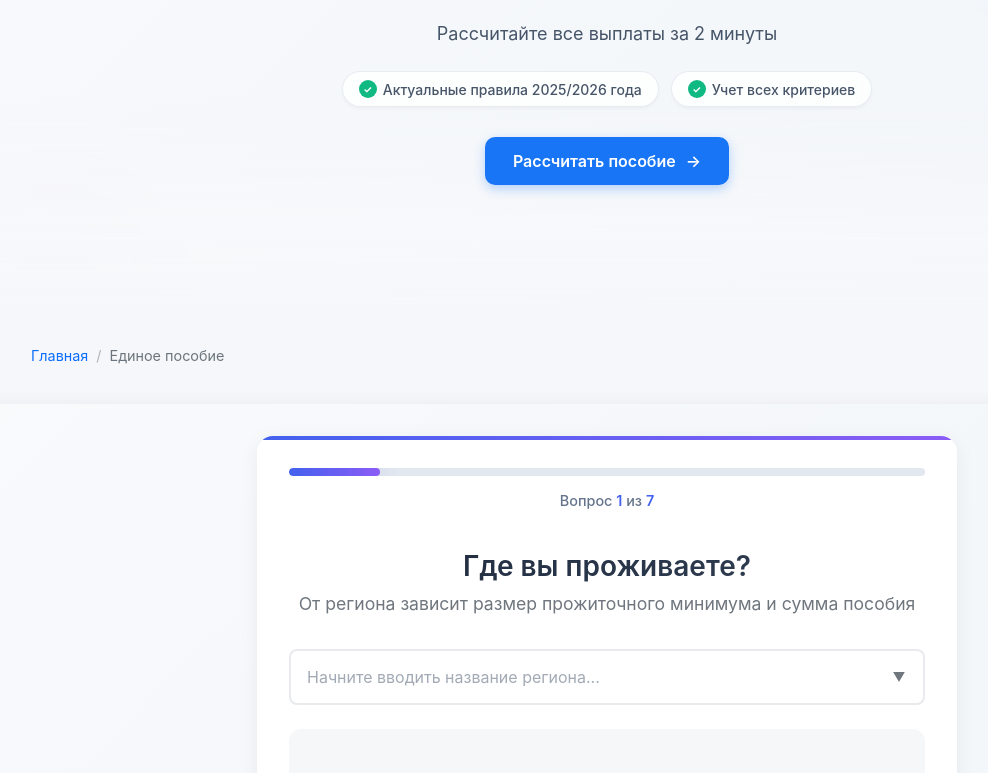
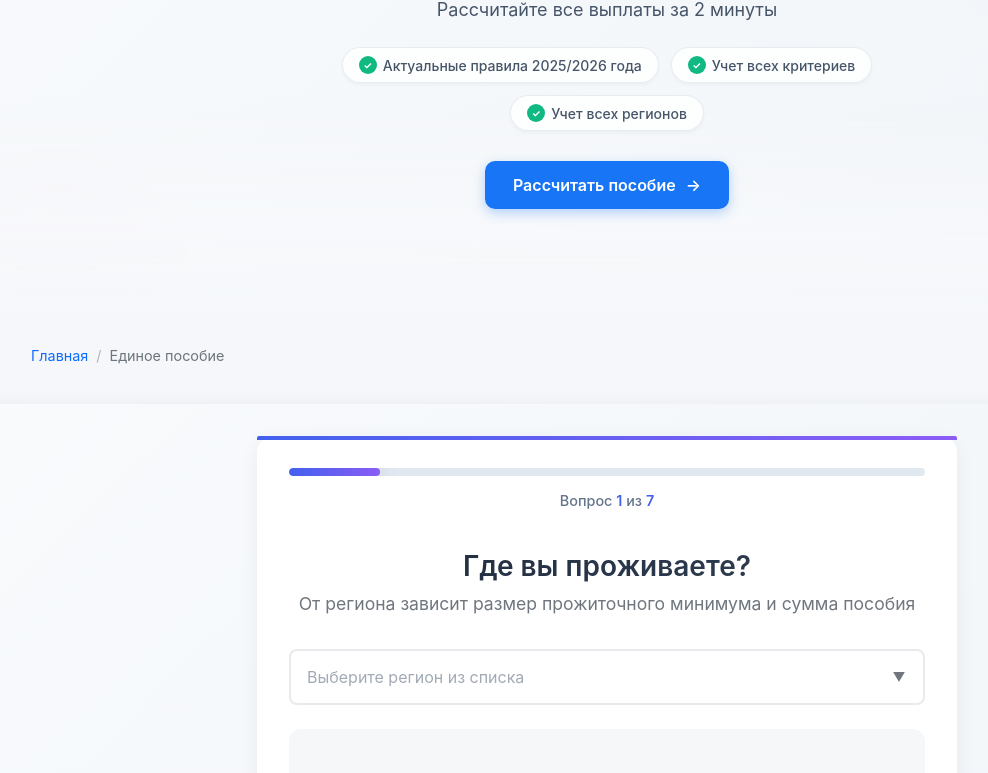
Before and after one commit to Pavel093/soc, a Nuxt app: page /edinoe-posobie in a window 1280 px wide. Shown: the part 307-1080 px from the top of the page, without its empty margins (33-1021 px from the left). Built offline with nearby package versions, Linux system fonts and the light colour scheme.

Commit message:
update gegions

```diff
--- a/components/SmartCalculator.vue
+++ b/components/SmartCalculator.vue
@@ -298,25 +298,11 @@ const showReasonDetails = ref(false)
 
 // ТЕПЕРЬ ДОБАВЛЯЕМ код для выбора региона после formData
 // Данные для выбора региона
-const regionSearch = ref('')
 const showRegionDropdown = ref(false)
-const regionSearchInput = ref(null)
 
 // Отсортированный по алфавиту список регионов
 const sortedRegions = computed(() => {
   return [...regions].sort((a, b) => a.name.localeCompare(b.name))
-})
-
-// Отфильтрованные регионы по поиску
-const filteredRegions = computed(() => {
-  if (!regionSearch.value.trim()) {
-    return sortedRegions.value
-  }
-
-  const searchTerm = regionSearch.value.toLowerCase().trim()
-  return sortedRegions.value.filter(region =>
-    region.name.toLowerCase().includes(searchTerm)
-  )
 })
 
 // Название выбранного региона
@@ -329,37 +315,15 @@ const selectedRegionName = computed(() => {
 // Методы для работы с регионами
 const selectRegion = (region) => {
   formData.value.region = region.code
-  regionSearch.value = region.name // Показываем полное название в поле ввода
   showRegionDropdown.value = false
-}
-
-const handleRegionSearch = () => {
-  // При вводе текста автоматически открываем dropdown
-  if (!showRegionDropdown.value) {
-    showRegionDropdown.value = true
-  }
 }
 
 const toggleDropdown = () => {
   showRegionDropdown.value = !showRegionDropdown.value
-  if (showRegionDropdown.value) {
-    nextTick(() => {
-      regionSearchInput.value?.focus()
-    })
-  }
 }
 
 const closeRegionDropdown = () => {
-  // Не закрываем dropdown если фокус в поле ввода
-  if (document.activeElement === regionSearchInput.value) {
-    return
-  }
   showRegionDropdown.value = false
-
-  // Если есть выбранный регион, показываем его название в поле поиска
-  if (formData.value.region && regionSearch.value !== selectedRegionName.value) {
-    regionSearch.value = selectedRegionName.value
-  }
 }
 
 // Директива для закрытия по клику вне элемента
@@ -376,16 +340,6 @@ const vClickOutside = {
     document.removeEventListener('click', el.clickOutsideEvent)
   }
 }
-
-// При монтировании устанавливаем начальное значение если регион уже выбран
-watch(() => formData.value.region, (newRegion) => {
-  if (newRegion && !regionSearch.value) {
-    const region = findRegionByCode(newRegion)
-    if (region) {
-      regionSearch.value = region.name
-    }
-  }
-}, { immediate: true })
 
 // Список вопросов
 const questions = ['region', 'recipient', 'family', 'income', 'transport', 'property', 'conditions']
@@ -703,8 +657,7 @@ const resetCalculator = () => {
   showResults.value = false
   formData.value = getDefaultFormData()
 
-  // ДОБАВЛЕНО: Сбрасываем состояние поиска региона
-  regionSearch.value = ''
+  // ДОБАВЛЕНО: Сбрасываем состояние выбора региона
   isAutoDetected.value = false
   showRegionDropdown.value = false
 
@@ -1085,20 +1038,6 @@ watch(canProceed, (isNowProceedable, wasPreviouslyProceedable) => {
     }, 3000); // 3 секунды бездействия
   }
 });
-
-watch(() => formData.value.region, (newRegion, oldRegion) => {
-  if (newRegion && !regionSearch.value) {
-    const region = findRegionByCode(newRegion)
-    if (region) {
-      regionSearch.value = region.name
-    }
-  }
-
-  // При сбросе региона также сбрасываем поиск
-  if (!newRegion && oldRegion) {
-    regionSearch.value = ''
-  }
-}, { immediate: true })
 
 // Монтирование и размонтирование
 onMounted(async () => {
@@ -1276,21 +1215,16 @@ onUnmounted(() => {
             </p>
 
             <div class="base-option">
-              <!-- Комбинированное поле поиска и выбора -->
+              <!-- Простой выпадающий список регионов -->
               <div class="select-wrapper" v-click-outside="closeRegionDropdown">
-                <!-- Поле ввода, которое также работает как триггер -->
+                <!-- Триггер для открытия списка -->
                 <div class="search-trigger-wrapper">
-                  <input
-                    type="text"
-                    v-model="regionSearch"
-                    placeholder="Начните вводить название региона..."
-                    class="region-search-input"
-                    @focus="showRegionDropdown = true"
-                    @input="handleRegionSearch"
-                    ref="regionSearchInput"
-                  />
-                  <div class="dropdown-arrow" :class="{ 'rotated': showRegionDropdown }" @click="toggleDropdown">
-                    ▼
+                  <div class="region-select-trigger" @click="toggleDropdown">
+                    <span v-if="formData.region">{{ selectedRegionName }}</span>
+                    <span v-else class="placeholder">Выберите регион из списка</span>
+                    <div class="dropdown-arrow" :class="{ 'rotated': showRegionDropdown }">
+                      ▼
+                    </div>
                   </div>
                 </div>
 
@@ -1298,7 +1232,7 @@ onUnmounted(() => {
                 <div v-if="showRegionDropdown" class="region-dropdown">
                   <div class="region-list">
                     <div
-                      v-for="region in filteredRegions"
+                      v-for="region in sortedRegions"
                       :key="region.code"
                       class="region-option"
                       :class="{ 'selected': formData.region === region.code }"
@@ -1306,10 +1240,6 @@ onUnmounted(() => {
                     >
                       <span class="region-name">{{ region.name }}</span>
                       <span class="region-pm">ПМ: {{ formatAmount(region.pmValue) }} ₽</span>
-                    </div>
-
-                    <div v-if="filteredRegions.length === 0" class="no-results">
-                      Регионы не найдены. Попробуйте изменить запрос.
                     </div>
                   </div>
                 </div>
@@ -2136,6 +2066,30 @@ $border-color: #E2E8F0;
 $shadow: 0 4px 20px rgba(0, 0, 0, 0.08);
 $shadow-hover: 0 8px 30px rgba(0, 0, 0, 0.12);
 
+
+.region-select-trigger {
+  width: 100%;
+  padding: 1rem;
+  border: 2px solid #E8EAED;
+  border-radius: 8px;
+  font-size: 1rem;
+  background: white;
+  cursor: pointer;
+  display: flex;
+  justify-content: space-between;
+  align-items: center;
+  transition: border-color 0.2s;
+
+  &:hover {
+    border-color: #CBD5E1;
+  }
+
+  .placeholder {
+    color: #A2AAB5;
+  }
+}
+
+
 // ===== ОСНОВНЫЕ СТИЛИ =====
 .smart-calculator {
   width: 100%;
@@ -2159,7 +2113,6 @@ $shadow-hover: 0 8px 30px rgba(0, 0, 0, 0.12);
   background: $bg-lighter;
   box-shadow: $shadow;
   position: relative;
-  overflow: hidden;
 
   &::before {
     content: '';
@@ -4044,7 +3997,6 @@ $shadow-hover: 0 8px 30px rgba(0, 0, 0, 0.12);
 /* Исправляем z-index для предотвращения наложения */
 .content {
   position: relative;
-  z-index: 1;
 }
 
 .controls {
@@ -4253,15 +4205,15 @@ $shadow-hover: 0 8px 30px rgba(0, 0, 0, 0.12);
   }
   40% {
     // Легкое увеличение кнопки + свечение
-    box-shadow: 0 0 0 8px rgba(0, 140, 255, 0.3);
+    box-shadow: 0 0 0 4px rgba(0, 140, 255, 0.3);
     transform: scale(1.02);
   }
   55% {
-    box-shadow: 0 0 0 15px rgba(0, 140, 255, 0.15);
+    box-shadow: 0 0 0 5px rgba(0, 140, 255, 0.15);
     transform: scale(1.02);
   }
   70% {
-    box-shadow: 0 0 0 8px rgba(0, 140, 255, 0.1);
+    box-shadow: 0 0 0 4px rgba(0, 140, 255, 0.1);
     transform: scale(1.01);
   }
   80%, 100% {
@@ -4283,7 +4235,7 @@ $shadow-hover: 0 8px 30px rgba(0, 0, 0, 0.12);
   box-shadow: 0 4px 15px rgba(0, 140, 255, 0.2);
 
   &.pulse-attention:not(:disabled) {
-    animation: doublePulse 6s ease-in-out infinite;
+    animation: doublePulse 5s ease-in-out infinite;
     animation-delay: 2s;
     animation-fill-mode: both;
 }
@@ -4294,16 +4246,6 @@ $shadow-hover: 0 8px 30px rgba(0, 0, 0, 0.12);
     box-shadow: 0 6px 20px rgba(0, 140, 255, 0.3);
     transform: translateY(-1px);
   }
-}
-
-// Альтернативный вариант с бесконечной анимацией для постоянного внимания
-.big-button.primary.pulse-continuous:not(:disabled) {
-  animation: strongPulse 2s ease-in-out infinite;
-}
-
-// Дополнительный класс для срочного внимания
-.big-button.primary.pulse-urgent:not(:disabled) {
-  animation: pulseWithGlow 1s ease-in-out 6;
 }
 
 // Стили для выбора региона с поиском
--- a/components/landing/edinoe_posobie/HeroSection.vue
+++ b/components/landing/edinoe_posobie/HeroSection.vue
@@ -32,6 +32,10 @@
           <li class="hero__feature">
             <span class="hero__feature-icon">✓</span>
             <span class="hero__feature-text">Учет всех критериев</span>
+          </li>
+          <li class="hero__feature">
+            <span class="hero__feature-icon">✓</span>
+            <span class="hero__feature-text">Учет всех регионов</span>
           </li>
         </ul>
 
```
